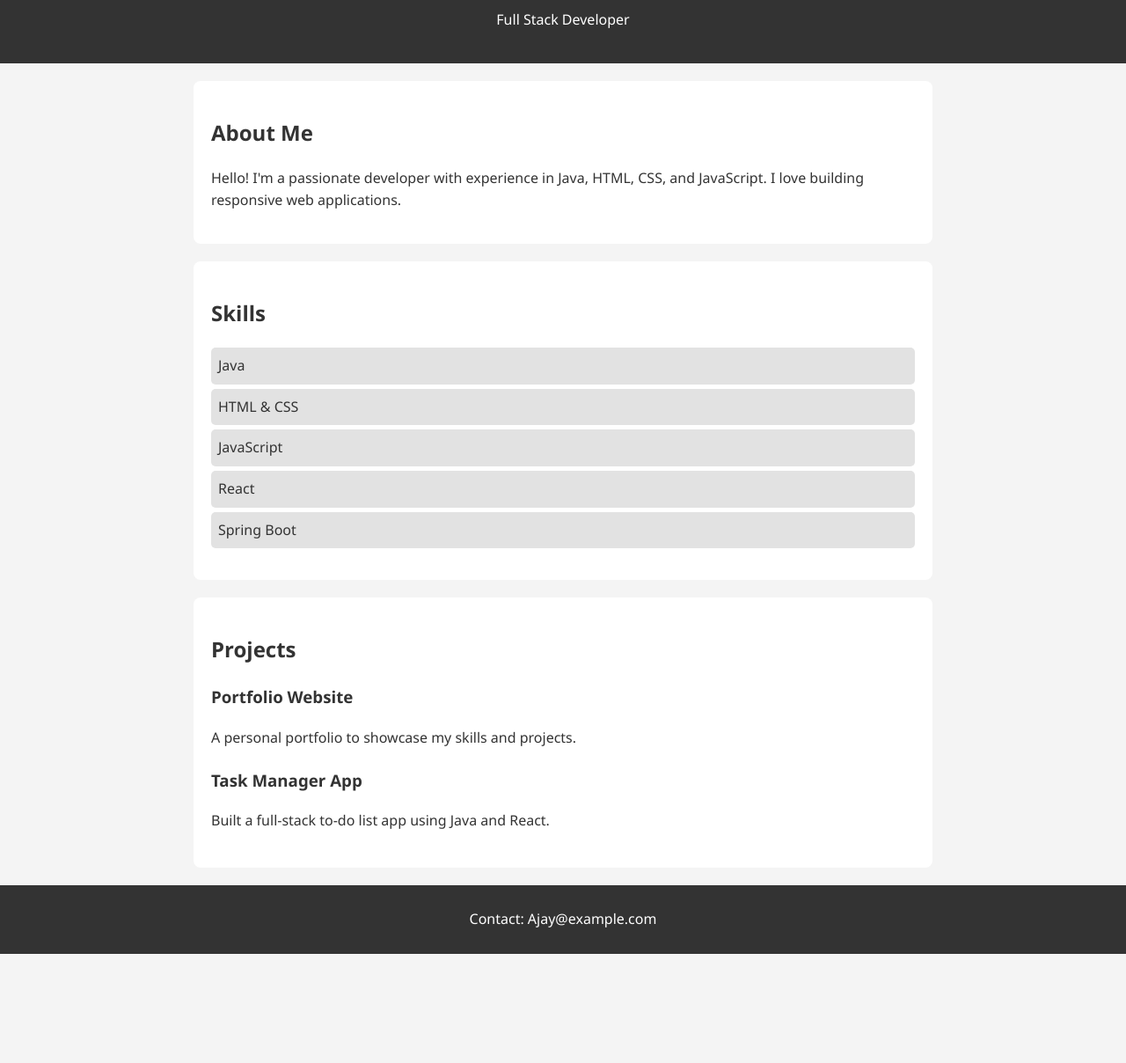
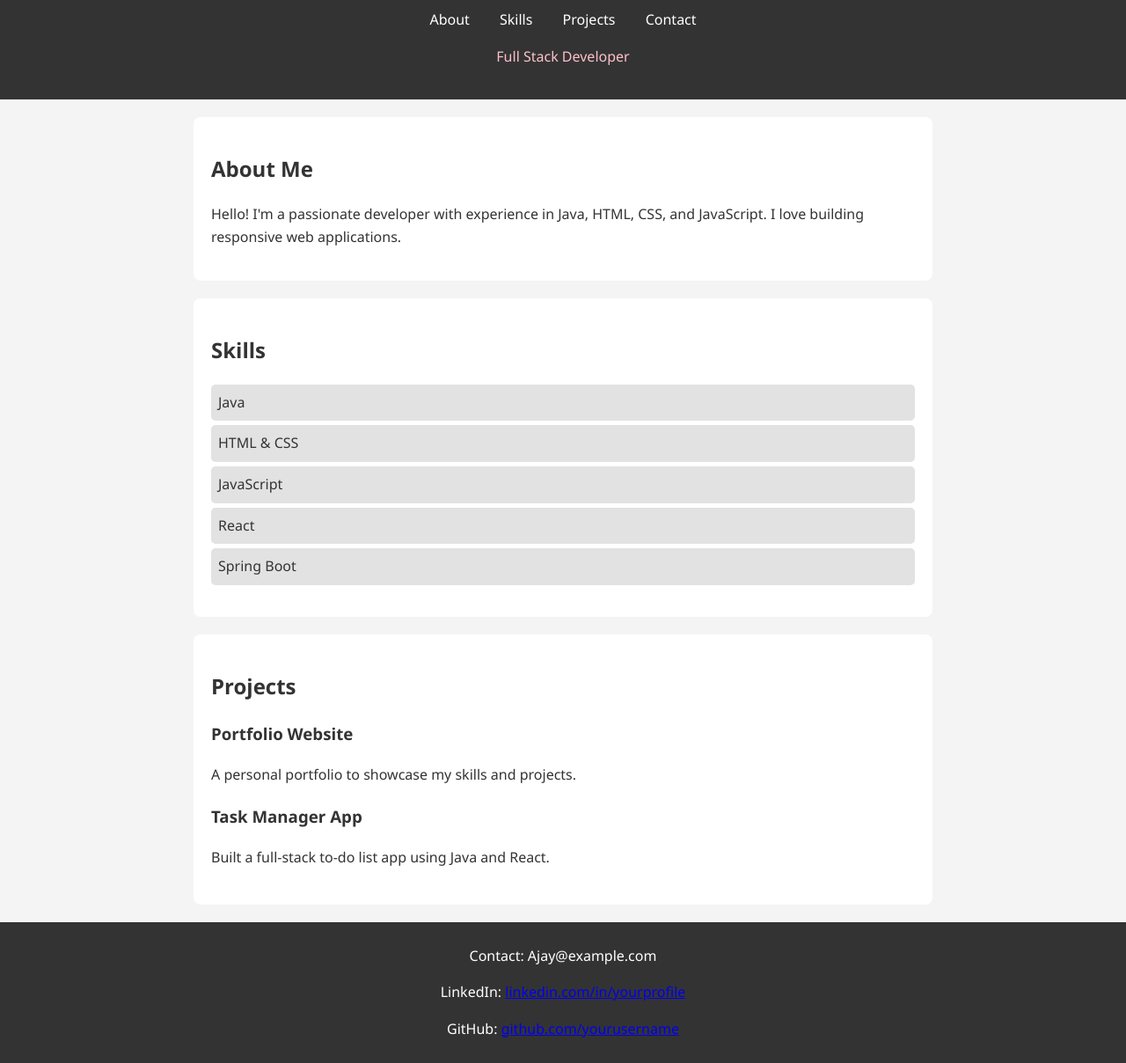
Before and after one commit to chaitanya925/portfolio, a plain HTML site: page index.html in a window 1280 px wide. Shown: the part 104-1312 px from the top of the page at 88% size. Before the commit the page ends 1188 px from the top, so only its background shows below. Drawn offline with Linux system fonts and the light colour scheme.

Commit message:
chnagesdone

```diff
--- a/index.html
+++ b/index.html
@@ -9,15 +9,23 @@
 <body>
     <header>
         <h1>Ajay_AL</h1>
+        <nav>
+            <ul type="">
+              <li><a href="#about">About</a></li>
+              <li><a href="#kill">Skills</a></li>
+              <li><a href="#projects">Projects</a></li>
+              <li><a href="#contact">Contact</a></li>
+            </ul>
+          </nav>
         <p>Full Stack Developer</p>
     </header>
 
-    <section class="about">
+    <section id="about">
         <h2>About Me</h2>
         <p>Hello! I'm a passionate developer with experience in Java, HTML, CSS, and JavaScript. I love building responsive web applications.</p>
     </section>
 
-    <section class="skills">
+    <section class="skills" id="kill">
         <h2>Skills</h2>
         <ul>
             <li>Java</li>
@@ -28,7 +36,7 @@
         </ul>
     </section>
 
-    <section class="projects">
+    <section class="projects" id="projects">
         <h2>Projects</h2>
         <div class="project">
             <h3>Portfolio Website</h3>
@@ -40,8 +48,11 @@
         </div>
     </section>
 
-    <footer>
+    <footer id="contact">
         <p>Contact: Ajay@example.com</p>
+        <p>LinkedIn: <a href="https://linkedin.com/in/yourprofile">linkedin.com/in/yourprofile</a></p>
+        <p>GitHub: <a href="https://github.com/yourusername">github.com/yourusername</a></p>
+
     </footer>
 </body>
 </html>
--- a/style.css
+++ b/style.css
@@ -9,11 +9,22 @@ body {
 
 header {
     background-color: #333;
-    color: #fff;
+    color: pink;
     padding: 20px;
     text-align: center;
 }
-
+nav ul {  /* it removes the style of the unordered list */
+    list-style: none;
+    padding: 0;
+  }
+  nav ul li {     /* displays lists in inline style side by side*/
+    display: inline;
+    margin: 0 15px;
+  }
+  nav ul li a {
+    color: #fff;
+    text-decoration: none;
+  }
 section {
     padding: 20px;
     margin: 20px auto;
```
